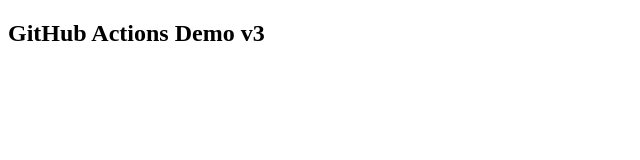
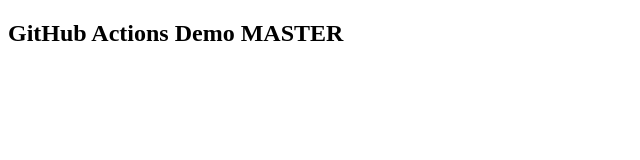
Before and after one commit to artemmalieiev/github-actions-demo, an Angular app: page / in a window 1280 px wide. Shown: the top 160 px of the page, without its empty margins (0-640 px from the left). Built offline with nearby package versions, Linux system fonts and the light colour scheme.

Commit message:
updated title on master

```diff
--- a/src/app/app.component.html
+++ b/src/app/app.component.html
@@ -1,3 +1,3 @@
-<h2>GitHub Actions Demo v3</h2>
+<h2>GitHub Actions Demo MASTER</h2>
 
 <router-outlet />
```
